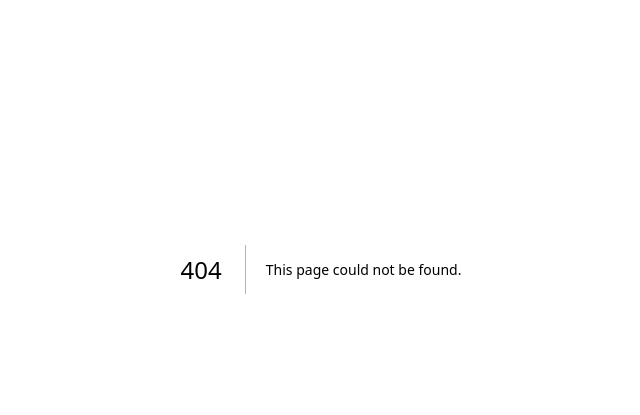
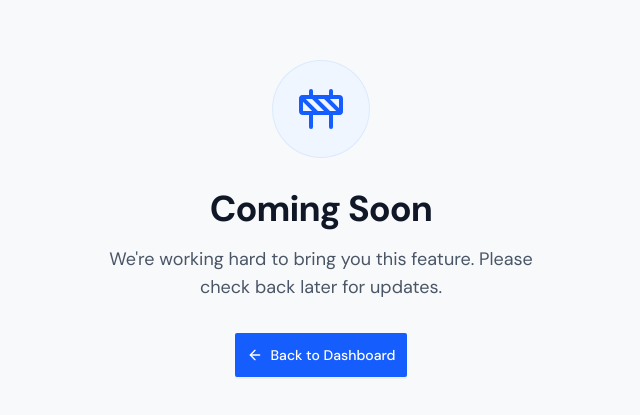
Before and after one commit to AdarshPawar29/adarshpawar-coursefinderai, a Next.js app: page /search in a window 1280 px wide. Before the commit this address had no page. Shown: the part 131-546 px from the top of the page, without its empty margins (319-959 px from the left). Built offline with nearby package versions, Linux system fonts and the light colour scheme.

Commit message:
feat: Add a generic `ComingSoon` component, create placeholder pages for several features using it, and update the sidebar's feedback link.

```diff
--- /dev/null
+++ b/app/applications/page.tsx
@@ -0,0 +1,5 @@
+import ComingSoon from "@/components/ComingSoon";
+
+export default function ApplicationsPage() {
+  return <ComingSoon />;
+}
--- /dev/null
+++ b/app/commission/page.tsx
@@ -0,0 +1,5 @@
+import ComingSoon from "@/components/ComingSoon";
+
+export default function CommissionPage() {
+  return <ComingSoon />;
+}
--- /dev/null
+++ b/app/feedback/page.tsx
@@ -0,0 +1,5 @@
+import ComingSoon from "@/components/ComingSoon";
+
+export default function FeedbackPage() {
+  return <ComingSoon />;
+}
--- /dev/null
+++ b/app/search/page.tsx
@@ -0,0 +1,5 @@
+import ComingSoon from "@/components/ComingSoon";
+
+export default function SearchDataPage() {
+  return <ComingSoon />;
+}
--- /dev/null
+++ b/app/students/page.tsx
@@ -0,0 +1,5 @@
+import ComingSoon from "@/components/ComingSoon";
+
+export default function StudentsPage() {
+  return <ComingSoon />;
+}
--- /dev/null
+++ b/app/wallet/page.tsx
@@ -0,0 +1,5 @@
+import ComingSoon from "@/components/ComingSoon";
+
+export default function WalletPage() {
+  return <ComingSoon />;
+}
--- /dev/null
+++ b/components/ComingSoon.tsx
@@ -0,0 +1,28 @@
+import Link from "next/link";
+import { ArrowLeft, Construction } from "lucide-react";
+import { Button } from "@/components/ui/button";
+
+export default function ComingSoon() {
+  return (
+    <div className="flex min-h-[calc(100vh-100px)] flex-col items-center justify-center p-4 text-center">
+      <div className="mb-8 rounded-full bg-blue-50 p-6 ring-1 ring-blue-100">
+        <Construction className="h-12 w-12 text-blue-600" />
+      </div>
+
+      <h1 className="mb-4 text-3xl font-bold tracking-tight text-gray-900 sm:text-4xl">
+        Coming Soon
+      </h1>
+
+      <p className="mb-8 max-w-md text-lg text-gray-600">
+        We're working hard to bring you this feature. Please check back later for updates.
+      </p>
+
+      <Button asChild className="gap-2 bg-blue-600 hover:bg-blue-700">
+        <Link href="/">
+          <ArrowLeft className="h-4 w-4" />
+          Back to Dashboard
+        </Link>
+      </Button>
+    </div>
+  );
+}
--- a/components/layout/Sidebar.tsx
+++ b/components/layout/Sidebar.tsx
@@ -171,7 +171,7 @@ export function Sidebar() {
 
           <div className="p-3">
             <Link
-              href="#"
+              href="/feedback"
               className="flex items-center gap-3 px-4 py-3 rounded-lg text-[14px] font-normal text-[#666666] hover:bg-[#F5F5F5] hover:text-[#1A1A1A] transition-all duration-200"
             >
               <Image
```
